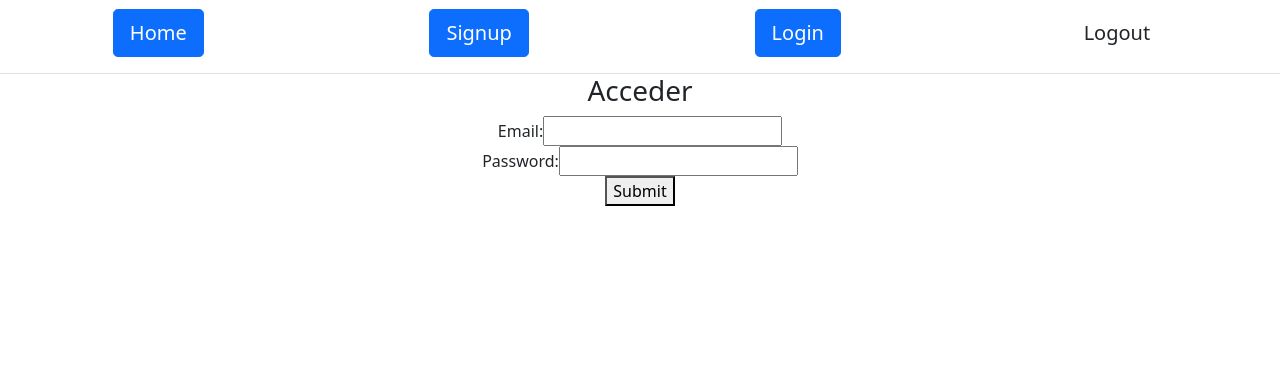
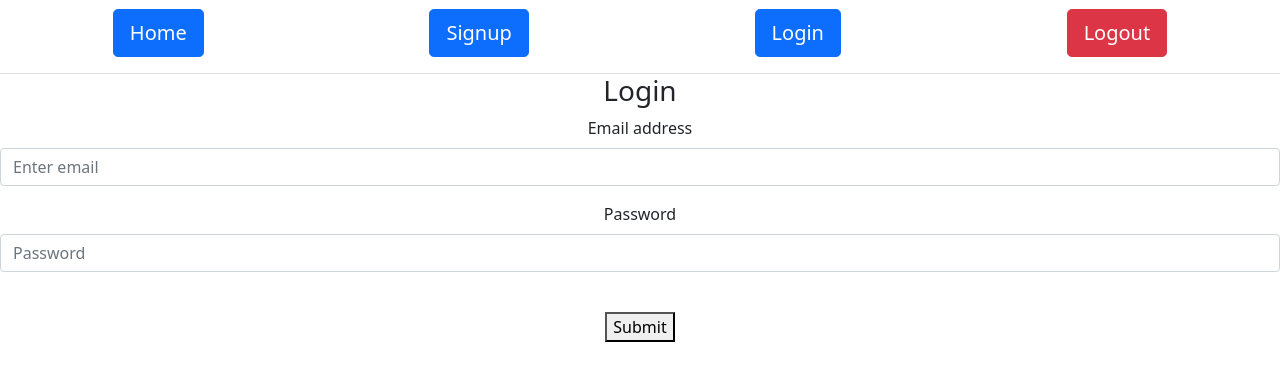
Before and after one commit to DaniCalvente/eat-at-home-client, a React (Create React App) app: page /login in a window 1280 px wide. Shown: the top 380 px of the page. Built offline with nearby package versions, Linux system fonts and the light colour scheme; no server answers.

Commit message:
styles third

```diff
--- a/src/App.css
+++ b/src/App.css
@@ -18,3 +18,24 @@
   width: 800px;
   align-items: center;
 }
+
+.myRestaurants {
+  padding-left: 150px;
+  width: 650px
+}
+
+.profile-restaurant {
+  padding-left: 200px;
+}
+
+.owner-restaurant-container{
+  margin-top: 30px;
+}
+
+.select-city {
+  padding: 10px 20px 20px 20px;
+}
+
+.select-city-button {
+  padding-left: 2px;
+}
--- a/src/components/AddRestForm.jsx
+++ b/src/components/AddRestForm.jsx
@@ -1,6 +1,9 @@
 import { useEffect, useState } from "react";
 import { useNavigate } from "react-router-dom";
-import {addRestaurantService} from '../services/restaurant.services'
+import { addRestaurantService } from "../services/restaurant.services";
+import Form from "react-bootstrap/Form";
+import Row from "react-bootstrap/Row";
+import Col from "react-bootstrap/Col";
 
 function AddRestForm(props) {
   const [restName, setRestName] = useState("");
@@ -20,15 +23,14 @@ function AddRestForm(props) {
     try {
       const newRestaurant = { restName, foodType, city, address, postCode };
 
-      const response = await addRestaurantService(newRestaurant)
+      const response = await addRestaurantService(newRestaurant);
       console.log(newRestaurant);
-      props.getMyRestaurants()
-      setRestName("")
-      setFoodType("")
-      setCity("")
-      setAddress("")
-      setPostCode("")
-
+      props.getMyRestaurants();
+      setRestName("");
+      setFoodType("");
+      setCity("");
+      setAddress("");
+      setPostCode("");
     } catch (err) {
       navigate("/error");
     }
@@ -37,54 +39,93 @@ function AddRestForm(props) {
     <div>
       <form onSubmit={handleSubmit}>
         <p>Add Restaurant</p>
-        <label htmlFor="restName">Name:</label>
-        <input
-          type="text"
-          name="restName"
-          value={restName}
-          onChange={(e) => setRestName(e.target.value)}
-        />
+        <Form className = "profile-restaurant" >
+          <Form.Group
+            as={Row}
+            className="mb-3"
+            controlId="formPlaintextPassword"
+          >
+            <Form.Label column sm="2">
+              Name:
+            </Form.Label>
+            <Col sm="6">
+              <Form.Control
+                type="text"
+                placeholder="name"
+                value={restName}
+                onChange={(e) => setRestName(e.target.value)}
+              />
+            </Col>
+          </Form.Group>
+
+          <Form.Group
+            as={Row}
+            className="mb-3"
+            controlId="formPlaintextPassword"
+          >
+            <Form.Label column sm="2">
+            Food Type:
+            </Form.Label>
+            <Col sm="6">
+              <Form.Control type="text" placeholder="food type"
+              value={foodType}
+              onChange={(e) => setFoodType(e.target.value)} />
+            </Col>
+          </Form.Group>
+          <Form.Group
+            as={Row}
+            className="mb-3"
+            controlId="formPlaintextPassword"
+          >
+          <Form.Label column sm="2">
+          City:
+            </Form.Label>
+            <Col sm="6">
+              <Form.Control type="text" placeholder="city"
+              value={city}
+              onChange={(e) => setCity(e.target.value)} />
+            </Col>
+          </Form.Group>
+
+
+          <Form.Group
+            as={Row}
+            className="mb-3"
+            controlId="formPlaintextPassword"
+          >
+          <Form.Label column sm="2">
+          Address:
+            </Form.Label>
+            <Col sm="6">
+              <Form.Control type="text" placeholder="address"
+              value={address}
+              onChange={(e) => setAddress(e.target.value)} />
+            </Col>
+          </Form.Group>
+
+
+          <Form.Group
+            as={Row}
+            className="mb-3"
+            controlId="formPlaintextPassword"
+          >
+          <Form.Label column sm="2">
+          Post Code:
+            </Form.Label>
+            <Col sm="6">
+              <Form.Control type="text" placeholder="post code"
+              value={postCode}
+              onChange={(e) => setPostCode(e.target.value)} />
+            </Col>
+          </Form.Group>
+
+
+        </Form>
+
 
         <br />
 
-        <label htmlFor="foodType">Food Type:</label>
-        <input
-          type="text"
-          name="foodType"
-          value={foodType}
-          onChange={(e) => setFoodType(e.target.value)}
-        />
-
-        <br />
-
-        <label htmlFor="city">City:</label>
-        <input
-          type="text"
-          name="city"
-          value={city}
-          onChange={(e) => setCity(e.target.value)}
-        />
-        <br />
-
-        <label htmlFor="address">Address:</label>
-        <input
-          type="text"
-          name="addreess"
-          value={address}
-          onChange={(e) => setAddress(e.target.value)}
-        />
-
-        <br />
-        <label htmlFor="postCode">Post Code:</label>
-        <input
-          type="text"
-          name="postCode"
-          value={postCode}
-          onChange={(e) => setPostCode(e.target.value)}
-        />
-        <br />
-
-        {/* <label htmlFor="restImg">Codigo Postal:</label>
+        {/* <label htmlFor="restImg">Image:</label>
       <input
         type="text"
         name="restImg"
@@ -94,6 +135,7 @@ function AddRestForm(props) {
       <br />/> */}
 
         <button>Add</button>
+        <br />
       </form>
     </div>
   );
--- a/src/components/Navbar.jsx
+++ b/src/components/Navbar.jsx
@@ -53,7 +53,7 @@ function Navbar(props) {
         <Nav.Link>
         <NavLink to="/login">
             <div className="mb-2">
-              <Button to="/" onClick={handleLogout}variant="secundary" size="lg" bgColor="red">
+              <Button to="/" onClick={handleLogout}variant="danger" size="lg">
               Logout
               </Button>
             </div>
--- a/src/components/OwnerRestaurant.jsx
+++ b/src/components/OwnerRestaurant.jsx
@@ -26,9 +26,9 @@ function OwnerRestaurant(props) {
   }
 
   return (
-    <div>
+    <div className="owner-restaurant-container">
       <h4> My Restaurants</h4>
-      <ListGroup as="ol" numbered>
+      <ListGroup className="myRestaurants">
         <ListGroup.Item as="li">
           {props.myRestaurants.map((eachRestaurant) => {
             return (
--- a/src/pages/Home.jsx
+++ b/src/pages/Home.jsx
@@ -1,6 +1,7 @@
 import { useState } from "react";
 import { useNavigate } from "react-router-dom";
 import CarouselHome from "../components/CarouselHome";
+
 
 
 function Home() {
@@ -42,6 +43,7 @@ function Home() {
       <h1>Eat at Home</h1>
 
       <div>
+
         <form className="searchForm" onSubmit={handleSubmit}>
           <label htmlFor="city">Select your city </label>
           <select
--- a/src/pages/auth/Login.jsx
+++ b/src/pages/auth/Login.jsx
@@ -1,46 +1,44 @@
 import { useState, useContext } from "react";
 import { useNavigate } from "react-router-dom";
 import { loginService } from "../../services/auth.services";
+import Form from "react-bootstrap/Form";
 
 // import { ThemeContext } from "../../context/theme.context";
 
 function Login(props) {
   const [email, setEmail] = useState("");
   const [password, setPassword] = useState("");
-  const [ errorMessage, setErrorMessage ] = useState("")
+  const [errorMessage, setErrorMessage] = useState("");
 
   // const { switchBtnTheme } = useContext(ThemeContext)
 
-  const navigate = useNavigate()
+  const navigate = useNavigate();
 
   const handleSubmit = async (e) => {
-    e.preventDefault()
+    e.preventDefault();
 
-    const user = { email, password }
+    const user = { email, password };
 
     try {
-
       // contactar con el server para login
-      const response = await loginService(user)
-      const { authToken } = response.data
-      console.log("authToken", authToken)
+      const response = await loginService(user);
+      const { authToken } = response.data;
+      console.log("authToken", authToken);
 
       // recibir el token y guardarlo en localstorage
-      localStorage.setItem("authToken", authToken)
+      localStorage.setItem("authToken", authToken);
 
       // redireccionar a "/"
       // props.setIsLoggedIn(true)
-      navigate("/")
-
-    } catch(err) {
-      if (err.response && err.response.status === 400) {
-        setErrorMessage(err.response.data.errorMessage)
+      navigate("/");
+    } catch (err) {
+      if (err.response && (err.response.status === 400 || err.response.status === 401)) {
+        setErrorMessage(err.response.data.errorMessage);
       } else {
-        navigate("/error")
+        navigate("/error");
       }
     }
-
-  }
+  };
 
   // ejemplo de estilos propios y estilos del context
   // const btnStyles = {
@@ -49,34 +47,33 @@ function Login(props) {
 
   return (
     <div>
-
-      <h3>Acceder</h3>
-
-      <form onSubmit={handleSubmit}>
-        <label htmlFor="email">Email:</label>
-        <input
-          type="text"
-          name="email"
-          value={email}
-          onChange={(e) => setEmail(e.target.value)}
-        />
-
+      <h3>Login</h3>
+      <Form onSubmit={handleSubmit}>
+        <Form.Group className="mb-3" controlId="formGroupEmail">
+          <Form.Label>Email address</Form.Label>
+          <Form.Control
+            type="email"
+            placeholder="Enter email"
+            value={email}
+            onChange={(e) => setEmail(e.target.value)}
+          />
+        </Form.Group>
+        <Form.Group className="mb-3" controlId="formGroupPassword">
+          <Form.Label>Password</Form.Label>
+          <Form.Control
+            type="password"
+            placeholder="Password"
+            value={password}
+            onChange={(e) => setPassword(e.target.value)}
+          />
+        </Form.Group>
         <br />
 
-        <label htmlFor="password">Password:</label>
-        <input
-          type="text"
-          name="password"
-          value={password}
-          onChange={(e) => setPassword(e.target.value)}
-        />
-
-        <br />
+        {errorMessage && <p style={{background: "red"}}>{errorMessage}</p>}
 
         {/* <button style={{...btnStyles, ...switchBtnTheme()}}>Submit</button> */}
-        <button >Submit</button>
-      </form>
-      <p>{errorMessage}</p>
+        <button>Submit</button>
+      </Form>
     </div>
   );
 }
--- a/src/pages/auth/Signup.jsx
+++ b/src/pages/auth/Signup.jsx
@@ -53,7 +53,7 @@ function Signup() {
           <Form.Group as={Col} controlId="formGridPassword">
             <Form.Label>Password</Form.Label>
             <Form.Control
-              type="password"
+              type="text"
               placeholder="Password"
               value={password}
               onChange={(e) => setPassword(e.target.value)}
@@ -93,6 +93,8 @@ function Signup() {
           </Form.Group>
         </Row>
 
+        {errorMessage && <p style={{background: "red"}}>{errorMessage}</p>}
+
         <Button variant="primary" type="submit">
           Submit
         </Button>
```
Also changed, not shown: 1 other file (tests, documents, lock files or other folders).
